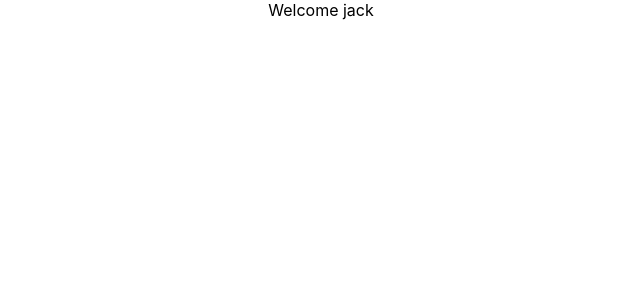
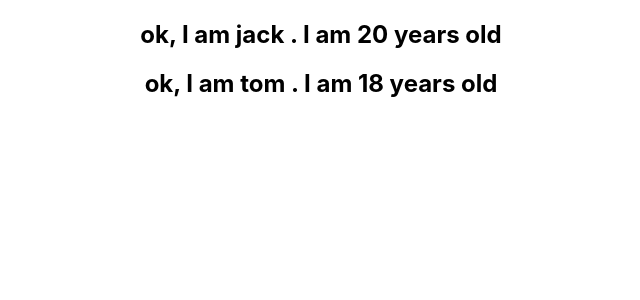
Before and after one commit to geekymv/web, a React (Create React App) app in the folder react/day01/my-app/: page / in a window 1280 px wide. Shown: the top 300 px of the page, without its empty margins (319-959 px from the left). Built offline with nearby package versions, Linux system fonts and the light colour scheme.

Commit message:
List Rendering

```diff
--- a/react/day01/my-app/src/App.js
+++ b/react/day01/my-app/src/App.js
@@ -10,6 +10,8 @@ import ClassClick from './components/ClassClick';
 import EventBind from './components/EventBind'
 import ParentComponent from './components/ParentComponent';
 import UserGreeting from './components/UserGreeting';
+import NameList from './components/NameList';
+import PersonList from './components/PersonList';
 
 function App() {
   return (
@@ -33,7 +35,11 @@ function App() {
      {/* <EventBind /> */}
 
      {/* <ParentComponent /> */}
-     <UserGreeting />
+     {/* <UserGreeting /> */}
+
+     {/* <NameList /> */}
+     <PersonList />
+
     </div>
   );
 }
--- /dev/null
+++ b/react/day01/my-app/src/components/NameList.js
@@ -0,0 +1,28 @@
+import React from "react";
+
+function NameList() {
+
+    const names = ["jack", "tony", "pony"]
+    const nameList = names.map(name => <h2>{name}</h2>)
+
+    return(
+        <div>{nameList}</div>
+        /*
+        <div>
+        {
+            names.map(name => <h2>{name}</h2>)
+        }
+        </div>
+        */
+
+        /*
+        <div>
+            <h2>{names[0]}</h2>
+            <h2>{names[1]}</h2>
+            <h2>{names[2]}</h2>
+        </div>
+        */
+    )
+}
+
+export default NameList
--- /dev/null
+++ b/react/day01/my-app/src/components/Person.js
@@ -0,0 +1,13 @@
+import React from "react";
+
+function Person({person}) {
+
+    return (
+        <div>
+        <h2>ok, I am {person.name} . I am {person.age} years old</h2>
+        </div>
+    )
+
+}
+
+export default Person
--- /dev/null
+++ b/react/day01/my-app/src/components/PersonList.js
@@ -0,0 +1,32 @@
+import React from "react";
+import Person from './Person'
+
+function PersonList() {
+
+    const persons = [
+        {
+            id: 1,
+            name: "jack",
+            age: 20
+        },
+        {
+            id:2,
+            name: "tom",
+            age: 18
+        }
+    ]
+
+    /*
+    const personList = persons.map(person => (
+        <h2>I am {person.name} . I am {person.age} years old</h2>)
+    )
+    */
+    const personList = persons.map(person => <Person person={person}></Person>)
+
+    return(
+        <div>{personList}</div>
+    )
+
+}
+
+export default PersonList
```
